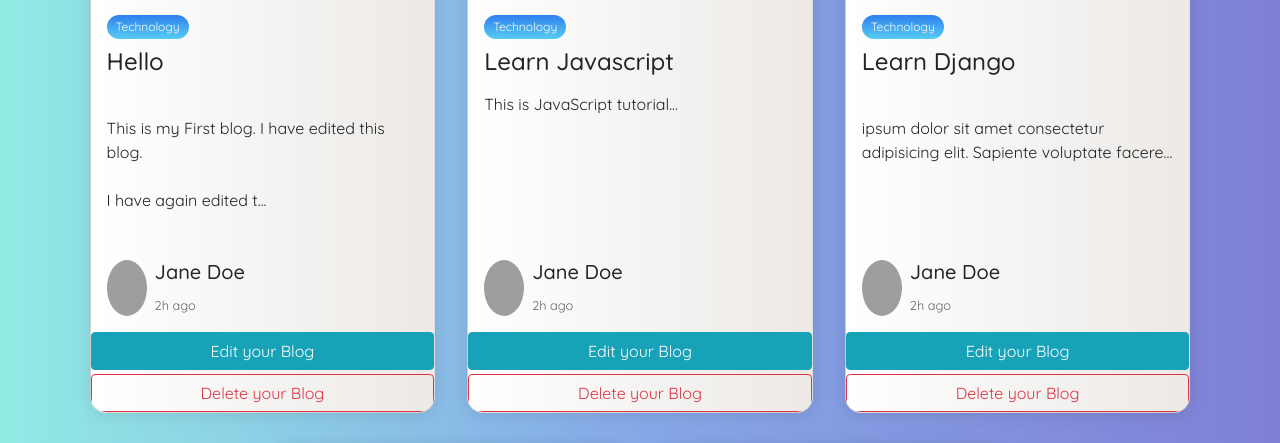
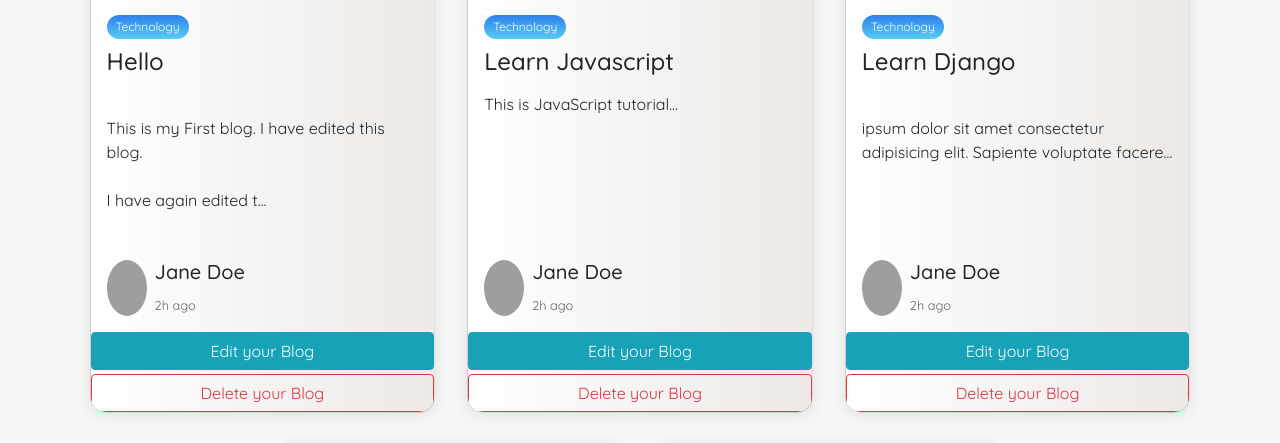
Before and after one commit to Sandeshsingh27/myBlog, a Django app: page /blog/1/ in a window 1280 px wide. Shown: the part 319-762 px from the top of the page. Run offline with Django 4.2, Linux system fonts and the light colour scheme; data comes from the database, SQL or seed files in the repository; some libraries are stand-ins or nearby versions; grey boxes are pictures that could not be loaded.

Commit message:
applied pagination logic on blog page

```diff
--- a/blog/static/css/blog.css
+++ b/blog/static/css/blog.css
@@ -13,8 +13,8 @@ body {
   /* display: grid;*/  /*This is making the navbar size small*/
   place-items: center;
   height: 100vh;
-  background: #7f7fd5;
-  background: linear-gradient(to right, #91eae4, #86a8e7, #7f7fd5);
+  background: #f7f7f7;
+  /* background: linear-gradient(to right, #91eae4, #86a8e7, #7f7fd5); */
 }
 
 .container {
--- a/blog/views.py
+++ b/blog/views.py
@@ -2,6 +2,7 @@ from django.shortcuts import render, redirect
 from .models import *
 from django.urls import reverse
 from urllib.parse import urlencode
+import math
 
 # Create your views here.
 
@@ -21,12 +22,45 @@ def index(request):
     return render(request, "index.html", context)
 
 def blog(request):
+    # PAGINATION LOGIC STARTS
+    # designing pagination logic
+    no_of_posts=3
+    page= request.GET.get('page') # fetching value from url
+
+    # By default, request.GET.get('page') returns string and if there is no page then return None
+    # so if there is no page, make page = 1 otherwise convert ot integer
+    if page is None:
+        page = 1
+    else:
+        page = int(page)
+
+    # fetching all blogs from database
     blogs=Blog.objects.all()
+    # counting all blogs in the databases to perform pagination logic
+    length = len(blogs)
+    # here we are using python slicing function
+    # below line just used to show how many blogs can be rendered on blog page and from where to where (ie, if page = 1, then blogs from index 0 to 2 will be displayed)
+    blogs = blogs[(page-1)*no_of_posts: page*no_of_posts]
+
+    # if page is greater than 1 then prev will be decremented by page-1 else make it None
+    if page > 1:
+        prev=page-1
+    else:
+        prev=None
+
+    # Similarly, if page is less than ceiling value of required number of pages then nxt will be incremented by page+1 else make it None
+    if page<math.ceil(length/no_of_posts):
+        nxt=page+1
+    else:
+        nxt=None
+
+    # PAGINATION LOGIC ENDS
+
     # getting variable passed from delete function to render some alert on blog.html through redirect method
     delete = True if request.GET.get('delete') else False
     edit = True if request.GET.get('edit') else False
 
-    context={'blogs':blogs, 'delete':delete, 'edit':edit}
+    context={'blogs':blogs, 'delete':delete, 'edit':edit, 'prev':prev, 'nxt':nxt}
     return render(request, "blog.html", context)
 
 # slug is the url part whether is a string or int after some urlpaths such as xyz123 in www.google.com/home/xyz123
--- a/templates/blog.html
+++ b/templates/blog.html
@@ -5,6 +5,7 @@
 {% block blogsactive %}active{% endblock blogsactive %}
 
 {% block body %}
+<section id="blog">
   {% if edit %}
   <div class="alert alert-success alert-dismissible fade show mb-0" role="alert">
     <strong>Success!</strong> Your Blog has been UPDATED.
@@ -42,47 +43,26 @@
           </div>
         </div>
       </div>
-      <button type="submit" class="btn btn-info d-block" onclick="location.href='{% url 'edit' blog.sno %}'">Edit your Blog</button>
-      <button type="submit" class="btn btn-outline-danger mt-1" onclick="location.href='{% url 'delete' blog.sno %}'">Delete your Blog</button>
+      <button type="submit" class="btn btn-info d-block" onclick="location.href='{% url 'edit' blog.sno %}'">Edit your
+        Blog</button>
+      <button type="submit" class="btn btn-outline-danger mt-1"
+        onclick="location.href='{% url 'delete' blog.sno %}'">Delete your Blog</button>
     </div>
     {% endfor %}
-    <!-- <div class="card">
-      <div class="card__header">
-        <img src="https://source.unsplash.com/600x400/?food" alt="card__image" class="card__image" width="600">
   </div>
-      <div class="card__body">
-        <span class="tag tag-brown">Food</span>
-        <h4>Delicious Food</h4>
-        <p>Lorem ipsum dolor sit amet consectetur adipisicing elit. Sequi perferendis molestiae non nemo doloribus. Doloremque, nihil! At ea atque quidem!</p>
+  <div class="my-3 mx-5">
+    {% if prev %}
+    <a class="btn btn-info text-light" href="/blog?page={{prev}}">&laquo; Previous</a>
+    {% else %}
+    <a class="btn btn-info text-light disabled" href="#">&laquo; Previous</a>
+    {% endif %}
+
+    {% if nxt %}
+    <a class="btn btn-info float-right text-light" href="/blog?page={{nxt}}">Next &raquo;</a>
+    {% else %}
+    <a class="btn btn-info float-right text-light disabled" href="#" >Next &raquo;</a>
+    {% endif %}
+
   </div>
-      <div class="card__footer">
-        <div class="user">
-          <img src="https://i.pravatar.cc/40?img=2" alt="user__image" class="user__image">
-          <div class="user__info">
-            <h5>Jony Doe</h5>
-            <small>Yesterday</small>
-          </div>
-        </div>
-      </div>
-    </div>
-    <div class="card">
-      <div class="card__header">
-        <img src="https://source.unsplash.com/600x400/?car,automobile" alt="card__image" class="card__image" width="600">
-      </div>
-      <div class="card__body">
-        <span class="tag tag-red">Automobile</span>
-        <h4>Race to your heart content</h4>
-        <p>Lorem ipsum dolor sit amet consectetur adipisicing elit. Sequi perferendis molestiae non nemo doloribus. Doloremque, nihil! At ea atque quidem!</p>
-      </div>
-      <div class="card__footer">
-        <div class="user">
-          <img src="https://i.pravatar.cc/40?img=3" alt="user__image" class="user__image">
-          <div class="user__info">
-            <h5>John Doe</h5>
-            <small>2d ago</small>
-          </div>
-        </div>
-      </div>
-    </div> -->
-  </div>
+</section>
 {% endblock body %}
```
Lines whose indentation alone changed are shown as unchanged.
